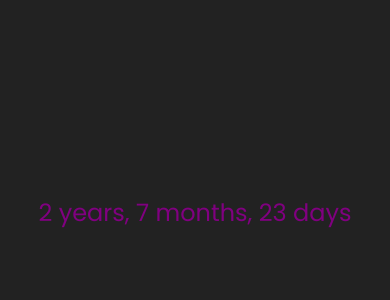
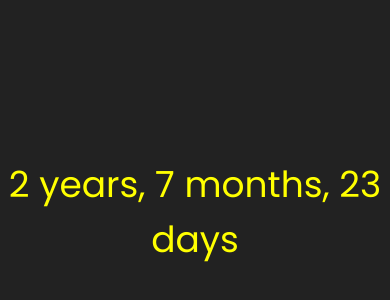
Before and after one commit to nanggigi1/countdown, a plain HTML site: page index.html in a window 390 px wide. Shown: the part 210-510 px from the top of the page. Drawn offline with Linux system fonts and the light colour scheme.

Commit message:
mobile troubleshoot 5

```diff
--- a/index.html
+++ b/index.html
@@ -16,15 +16,15 @@
       background-color: #222;
       text-align: center;
       font-size: 24px;
-      color: magenta;
+      color: pink;
     }
 
     #countdown {
-      color: purple;
+      color: white;
     }
 
     @media only screen and (max-width: 768px) {
-      #foo {
+      #countdown {
         font-size: 36px;
         color: yellow;
       }
```
